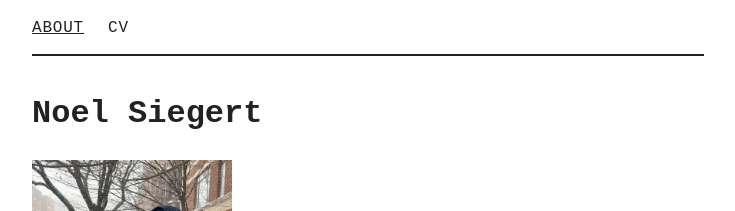
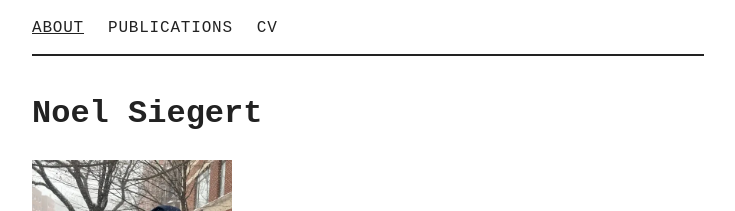
Before and after one commit to noelsiegert/noelsiegert.github.io, a Jekyll site: the page built from index.md, in a window 1280 px wide. Shown: the top 211 px of the page, without its empty margins (272-1007 px from the left). Built offline with Jekyll 4.4.1, drawn with Linux system fonts in a browser that asks for light colours.

Commit message:
Update default.html

```diff
--- a/_layouts/default.html
+++ b/_layouts/default.html
@@ -9,8 +9,9 @@
 <body>
   <header>
     <nav>
-      <a href="{{ '/' | relative_url }}" {% if page.url == '/' %}class="active"{% endif %}>About</a>
-      <a href="{{ '/cv/' | relative_url }}" {% if page.url == '/cv/' %}class="active"{% endif %}>CV</a>
+      <a href="{{ '/' | relative_url }}" {% if page.url == '/' %}class="active"{% endif %}>about</a>
+          <a href="{{ '/publications/' | relative_url }}" {% if page.url == '/publications/' %}class="active"{% endif %}>publications</a>
+      <a href="{{ '/cv/' | relative_url }}" {% if page.url == '/cv/' %}class="active"{% endif %}>cv</a>
     </nav>
   </header>
 
```
